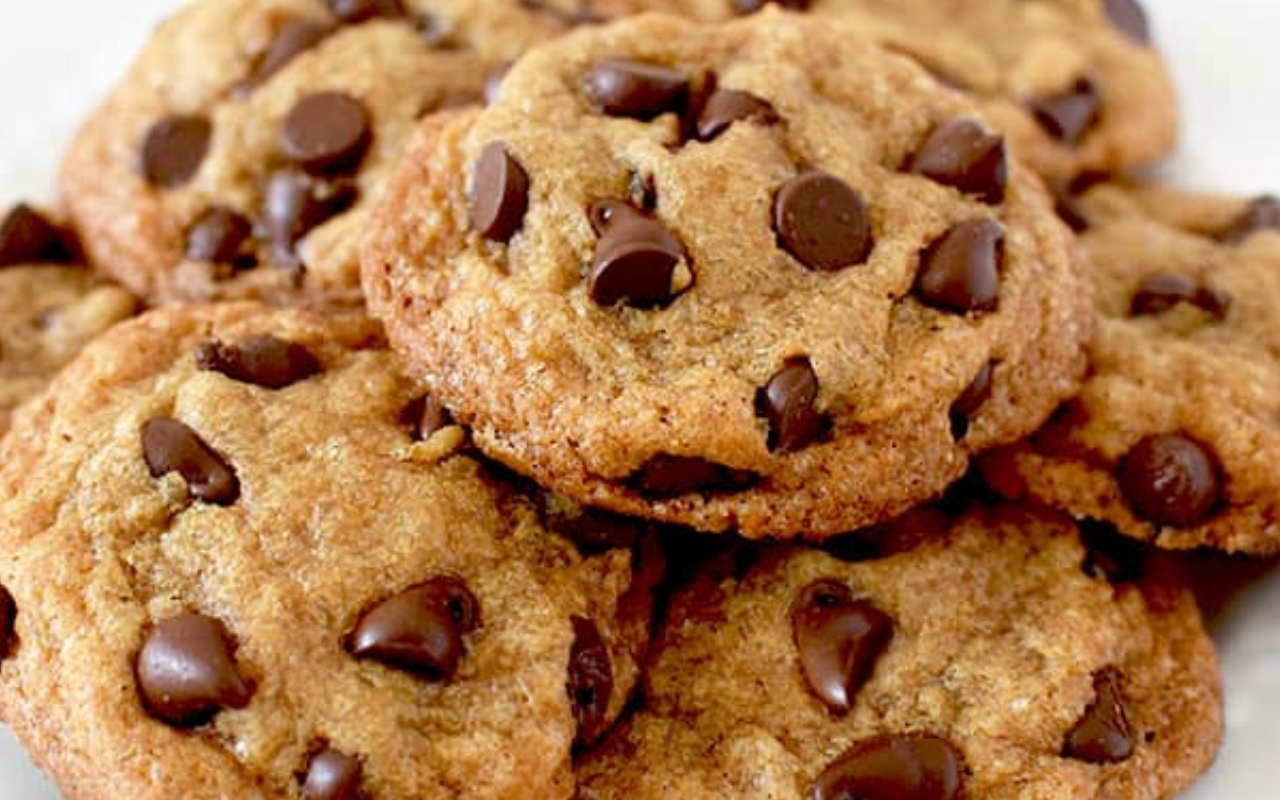
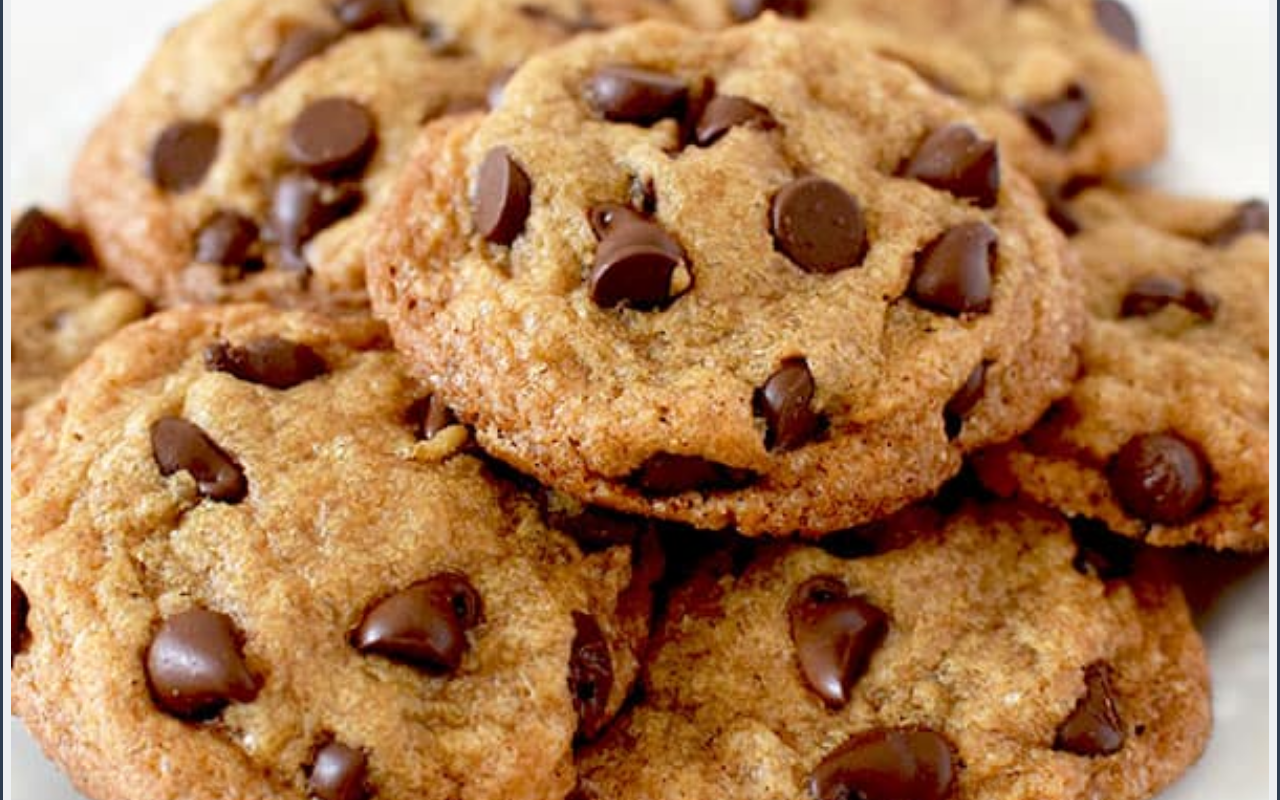
Before and after one commit to rajmulherkar1/ccp_mobile_w24, a plain HTML site: page recipes.html in a window 1280 px wide. In both pictures the pointer is over the picture 640 px from the left and 1324 px from the top of the page. Shown: the part 924-1724 px from the top of the page. Drawn offline with Linux system fonts and the light colour scheme.

Commit message:
Add files via upload

```diff
--- a/css/style.css
+++ b/css/style.css
@@ -137,7 +137,7 @@ img:hover, video:hover{
   transition: none;
 }
 
-.main-pet-image:hover {
+.main-pet-image:hover, .main-recipe-image:hover {
   transform: none;
 }
 
```
